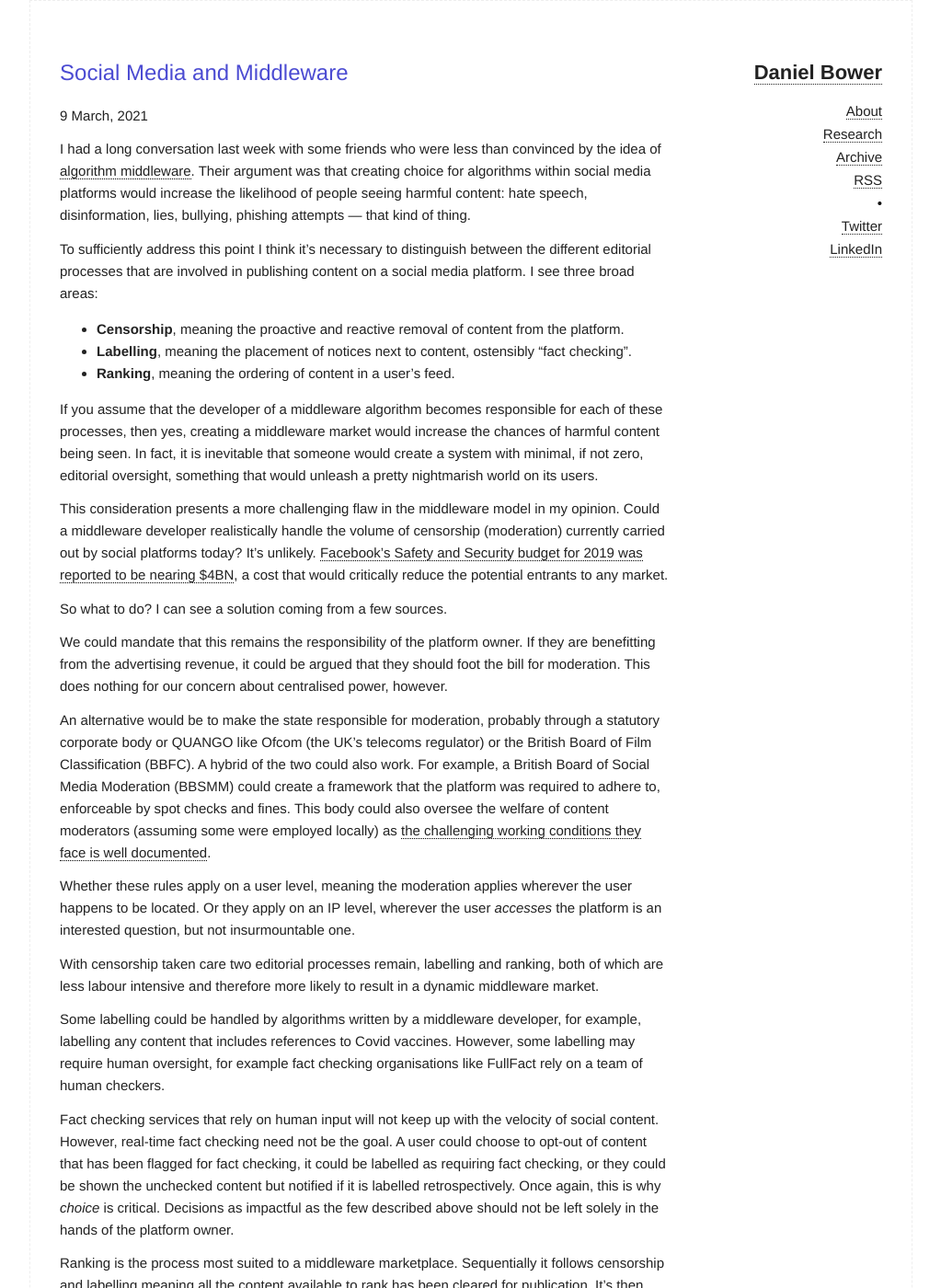
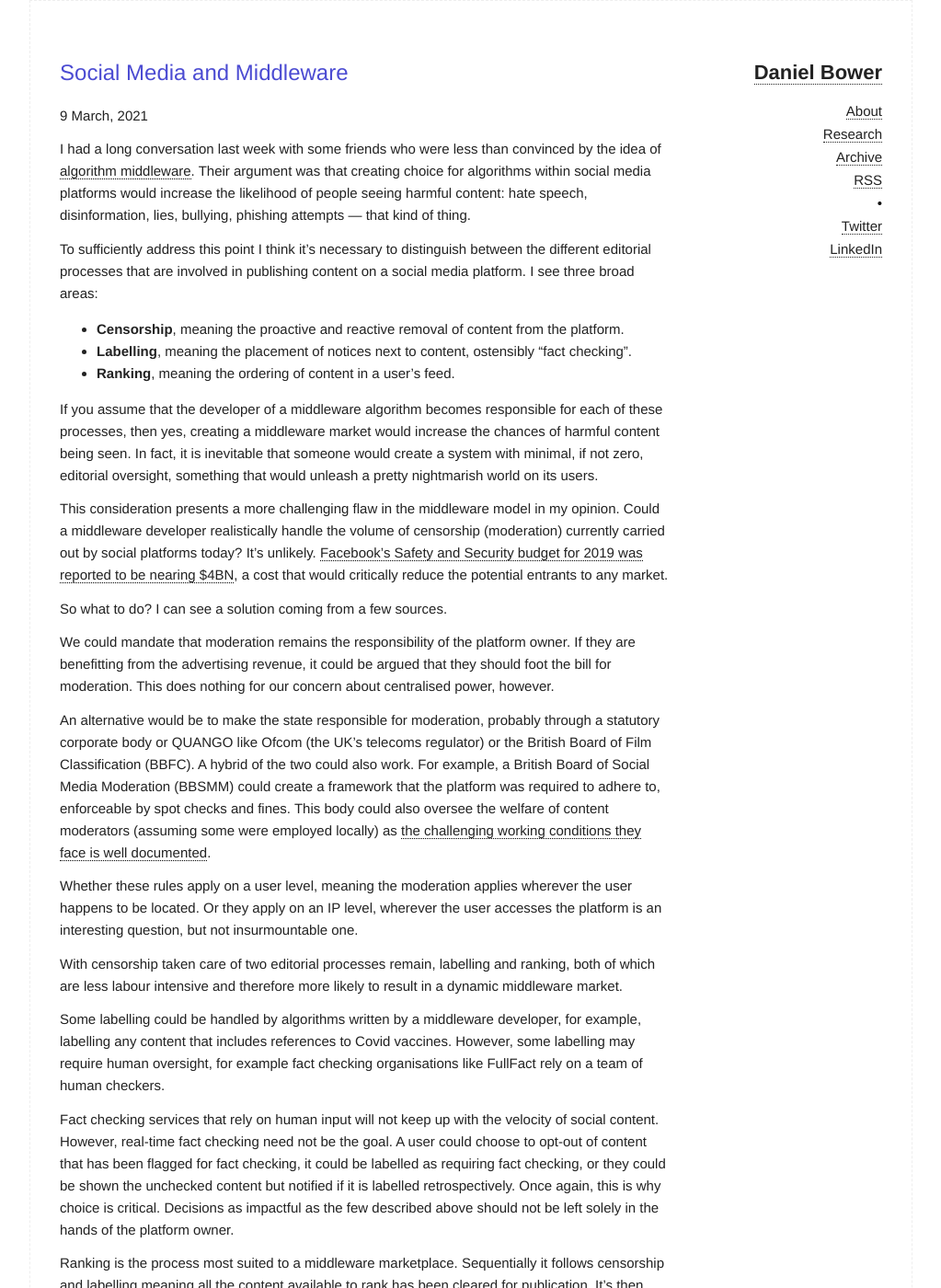
Before and after one commit to danielbower/personal-blog, a Jekyll site: the page built from _posts/2021-03-09-social-media-middleware.md, in a window 1280 px wide and 1400 px high. Shown: the whole window at 92% size, without its empty margins (128-1151 px from the left). Built offline with Jekyll 4.4.1, drawn with Linux system fonts in a browser that asks for light colours.

Commit message:
Typos on social media post

```diff
--- a/_posts/2021-03-09-social-media-middleware.md
+++ b/_posts/2021-03-09-social-media-middleware.md
@@ -18,17 +18,17 @@ This consideration presents a more challenging flaw in the middleware model in m
 
 So what to do? I can see a solution coming from a few sources.
 
-We could mandate that this remains the responsibility of the platform owner. If they are benefitting from the advertising revenue, it could be argued that they should foot the bill for moderation. This does nothing for our concern about centralised power, however.
+We could mandate that moderation remains the responsibility of the platform owner. If they are benefitting from the advertising revenue, it could be argued that they should foot the bill for moderation. This does nothing for our concern about centralised power, however.
 
 An alternative would be to make the state responsible for moderation, probably through a statutory corporate body or QUANGO like Ofcom (the UK's telecoms regulator) or the British Board of Film Classification (BBFC). A hybrid of the two could also work. For example, a British Board of Social Media Moderation (BBSMM) could create a framework that the platform was required to adhere to, enforceable by spot checks and fines. This body could also oversee the welfare of content moderators (assuming some were employed locally) as [the challenging working conditions they face is well documented](https://www.theverge.com/2019/2/25/18229714/cognizant-facebook-content-moderator-interviews-trauma-working-conditions-arizona).
 
-Whether these rules apply on a user level, meaning the moderation applies wherever the user happens to be located. Or they apply on an IP level, wherever the user *accesses* the platform is an interested question, but not insurmountable one.
+Whether these rules apply on a user level, meaning the moderation applies wherever the user happens to be located. Or they apply on an IP level, wherever the user accesses the platform is an interesting question, but not insurmountable one.
 
-With censorship taken care two editorial processes remain, labelling and ranking, both of which are less labour intensive and therefore more likely to result in a dynamic middleware market.
+With censorship taken care of two editorial processes remain, labelling and ranking, both of which are less labour intensive and therefore more likely to result in a dynamic middleware market.
 
 Some labelling could be handled by algorithms written by a middleware developer, for example, labelling any content that includes references to Covid vaccines. However, some labelling may require human oversight, for example fact checking organisations like FullFact rely on a team of human checkers.
 
-Fact checking services that rely on human input will not keep up with the velocity of social content. However, real-time fact checking need not be the goal. A user could choose to opt-out of content that has been flagged for fact checking, it could be labelled as requiring fact checking, or they could be shown the unchecked content but notified if it is labelled retrospectively. Once again, this is why *choice* is critical. Decisions as impactful as the few described above should not be left solely in the hands of the platform owner.
+Fact checking services that rely on human input will not keep up with the velocity of social content. However, real-time fact checking need not be the goal. A user could choose to opt-out of content that has been flagged for fact checking, it could be labelled as requiring fact checking, or they could be shown the unchecked content but notified if it is labelled retrospectively. Once again, this is why choice is critical. Decisions as impactful as the few described above should not be left solely in the hands of the platform owner.
 
 Ranking is the process most suited to a middleware marketplace. Sequentially it follows censorship and labelling meaning all the content available to rank has been cleared for publication. It's then down to the user's chosen algorithm to decide how the content available should be prioritised based on the preference data it has. This is not to say that this is an easy task, but that it is one more suited to a software only solution, one that could written by a single developer, in an ideal world, the end user themselves.
 
```
